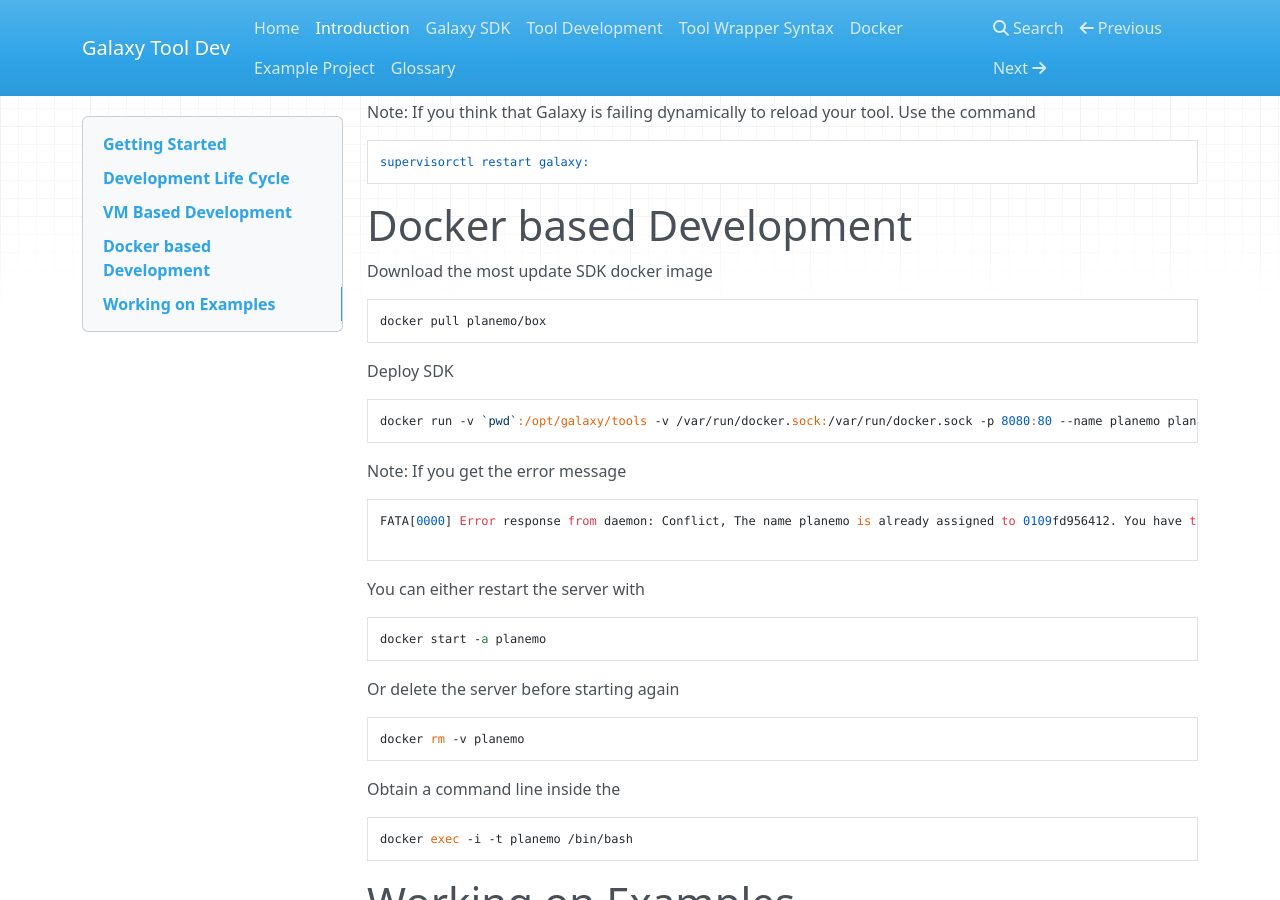
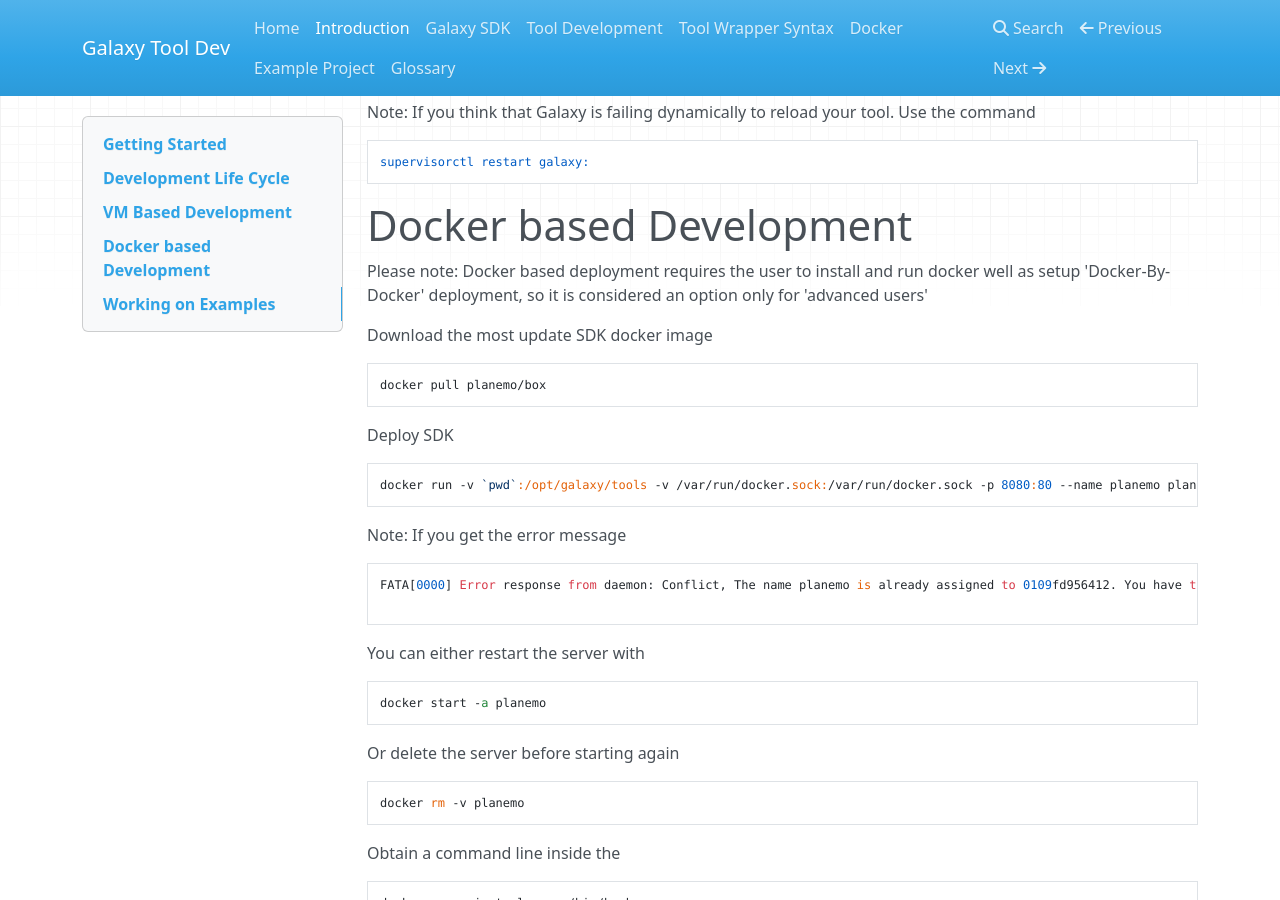
Before and after one commit to kellrott/galaxy-tooldev-docs, an MkDocs documentation site: the page built from docs/01_Introduction.md, in a window 1280 px wide and 900 px high, scrolled down 875 px. Built offline with MkDocs 1.6.1, drawn with Linux system fonts in a browser that asks for light colours; nearby versions of some CDN libraries; old or Windows-style settings are respelled for this version of MkDocs.

Commit message:
Adding warning text to docker based deployment

````diff
--- a/docs/01_Introduction.md
+++ b/docs/01_Introduction.md
@@ -58,6 +58,10 @@ supervisorctl restart galaxy:
 Docker based Development
 ========================
 
+Please note: Docker based deployment requires the user to install and run docker
+well as setup 'Docker-By-Docker' deployment, so it is considered an option only for
+'advanced users'
+
 Download the most update SDK docker image
 ```
 docker pull planemo/box
````
